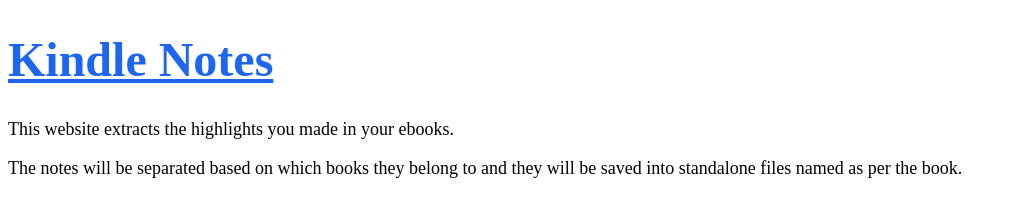
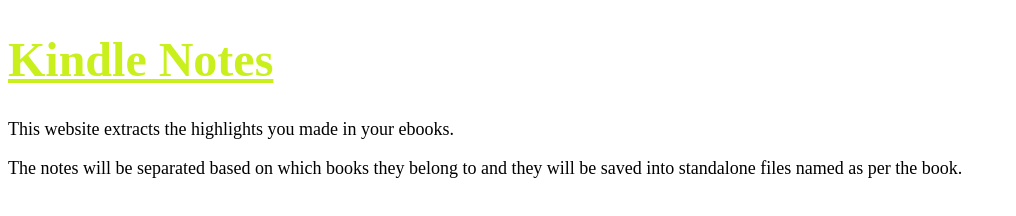
Before and after one commit to GergelyOlah/PKPrtf, a plain HTML site: page index.html in a window 1280 px wide. Shown: the whole page, without its empty margins (0-1016 px from the left). Drawn offline with Linux system fonts and the light colour scheme.

Commit message:
Colour changed to yellow

```diff
--- a/Styles/styles.css
+++ b/Styles/styles.css
@@ -2,7 +2,7 @@ html{
     font-size: 10px;
 }
 h1 {
-    color: rgb(29, 103, 240);
+    color: rgb(201, 240, 29);
     text-decoration: underline;
     font-size: 4.8rem;
 }
```
